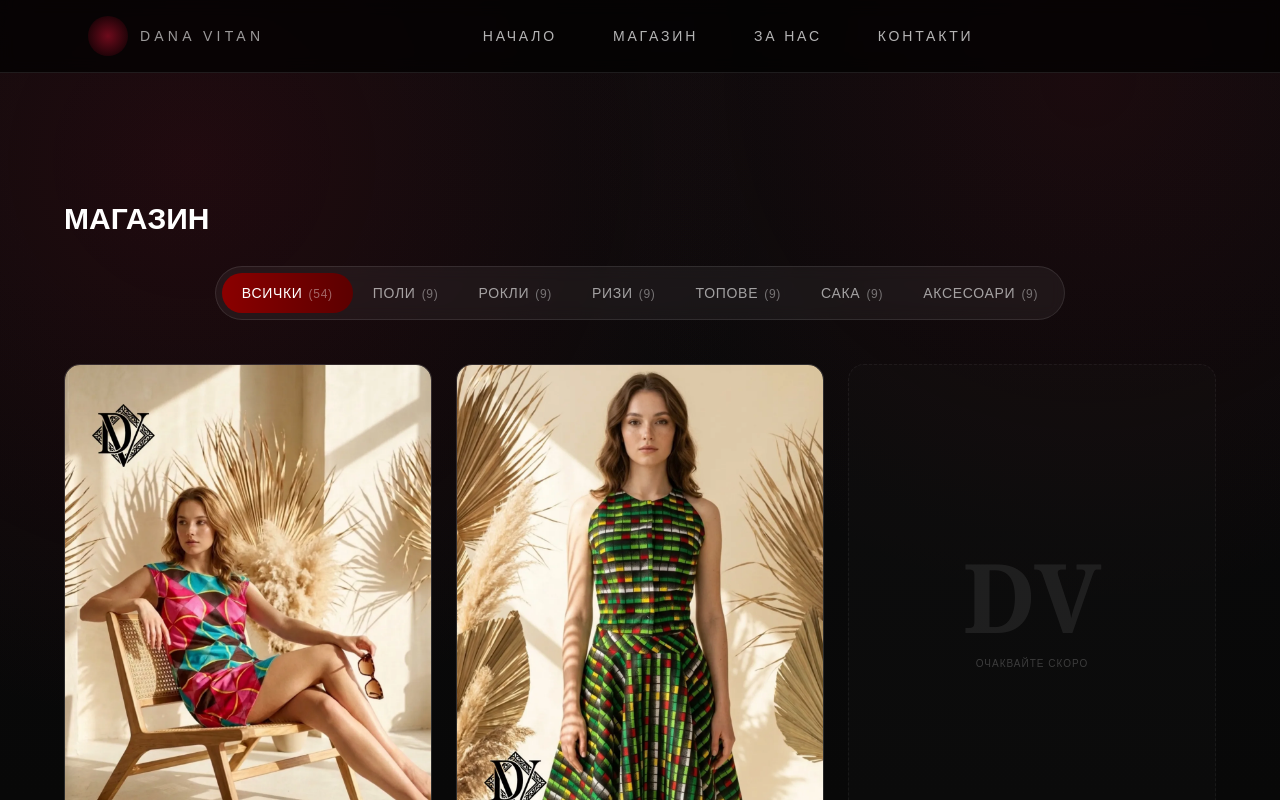
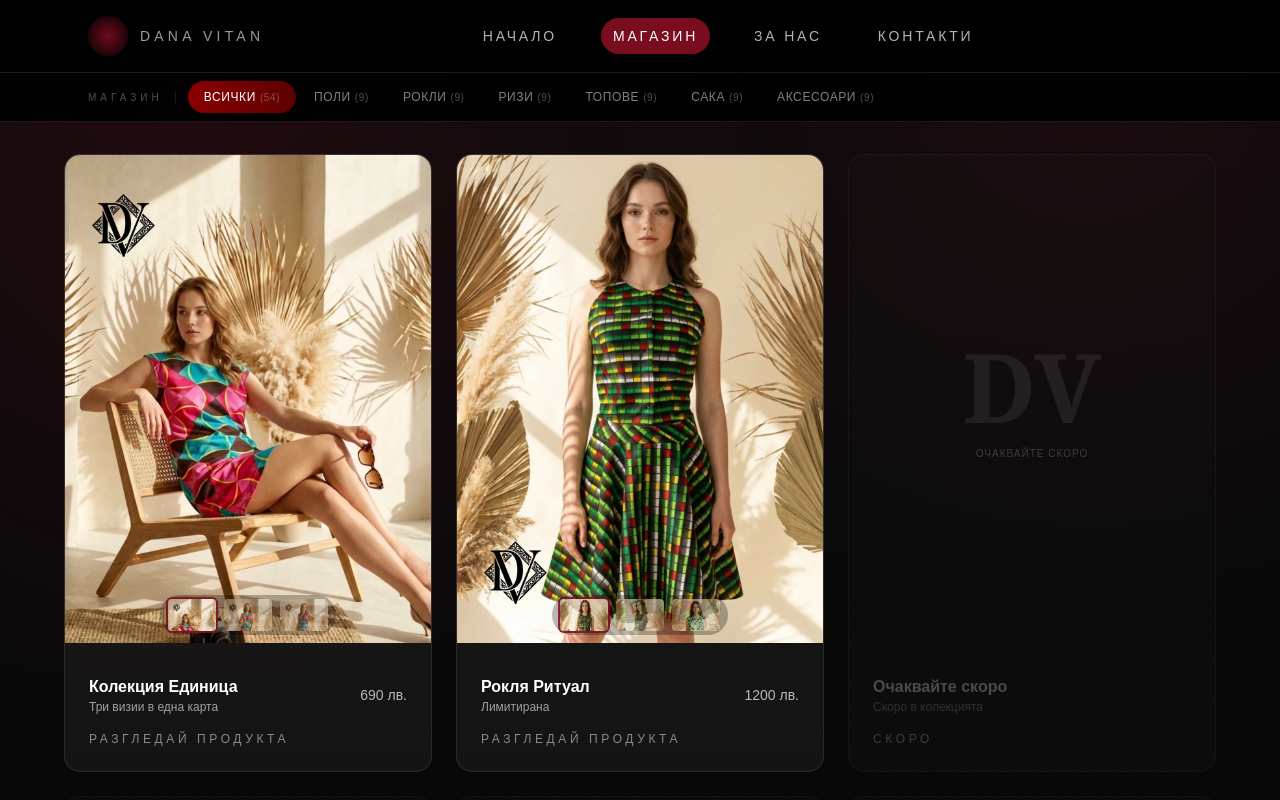
Before and after one commit to Niko5886/shopDanaVitan, a Next.js app: page /shop in a window 1280 px wide. Shown: the top 800 px of the page. Built offline with nearby package versions, Linux system fonts and the light colour scheme; a web font is replaced by a local one.

Commit message:
Add ShopSubNav component for category navigation and filtering in shop

```diff
--- a/app/page.tsx
+++ b/app/page.tsx
@@ -1,9 +1,15 @@
 import Link from "next/link";
 import ShopClient from "../components/ShopClient";
+import ShopSubNav from "../components/shop/ShopSubNav";
 import SectionRevealObserver from "../components/SectionRevealObserver";
 import HeroContent from "../components/HeroContent";
 import CategoryCards from "../components/home/CategoryCards";
 import { products } from "../data/products";
+
+const CATEGORIES = ["Поли", "Рокли", "Ризи", "Топове", "Сака", "Аксесоари"] as const;
+const counts = Object.fromEntries(
+  CATEGORIES.map((cat) => [cat, products.filter((p) => p.category === cat).length])
+);
 
 export default function Home() {
   return (
@@ -31,8 +37,9 @@ export default function Home() {
             </div>
           </section>
 
-          <section id="shop" data-reveal-section className="reveal-section scroll-mt-28 snap-start px-6 pb-20 pt-14 lg:min-h-[calc(100vh-84px)]">
-            <main className="relative z-10">
+          <section id="shop" data-reveal-section className="reveal-section scroll-mt-28 snap-start pb-20 lg:min-h-[calc(100vh-84px)]">
+            <ShopSubNav counts={counts} />
+            <main className="relative z-10 px-6 pt-8">
               <div className="mx-auto w-full max-w-6xl">
                 <h2 className="reveal-item reveal-delay-1 mb-4 text-3xl font-semibold text-white">МАГАЗИН</h2>
               </div>
@@ -170,11 +177,9 @@ export default function Home() {
 
         <footer className="border-t border-white/10 px-6 py-10">
           <div className="mx-auto flex w-full max-w-6xl flex-wrap items-center justify-between gap-6 text-xs uppercase tracking-[0.3em] text-white/50">
-            <span>© 2026 Dana`|`Vitan</span>
+            <span>© 2026 Dana Vitan</span>
             <div className="flex flex-wrap gap-6">
-              <span>Политика за доставка</span>
-              <span>Връщане и замяна</span>
-              <span>Лична консултация</span>
+              <span>Всички права запазени</span>
             </div>
           </div>
         </footer>
--- a/app/shop/page.tsx
+++ b/app/shop/page.tsx
@@ -1,3 +1,4 @@
+import ShopSubNav from "../../components/shop/ShopSubNav";
 import ShopClient from "../../components/ShopClient";
 import { products } from "../../data/products";
 
@@ -5,14 +6,20 @@ export const metadata = {
   title: "Магазин — Dana`|`Vitan",
 };
 
+const CATEGORIES = ["Поли", "Рокли", "Ризи", "Топове", "Сака", "Аксесоари"] as const;
+
+// Броят се на сервъра — products е статичен масив
+const counts = Object.fromEntries(
+  CATEGORIES.map((cat) => [cat, products.filter((p) => p.category === cat).length])
+);
+
 export default function ShopPage() {
   return (
     <div className="min-h-screen text-[color:var(--foreground)]">
-      <main className="relative z-10 px-6 pb-20 pt-28 sm:pt-32">
-        <div className="mx-auto w-full max-w-6xl">
-          <h1 className="mb-4 text-3xl font-semibold text-white">МАГАЗИН</h1>
+      {/* ShopSubNav е sticky top-[72px] и се слива визуално с навбара */}
+      <ShopSubNav counts={counts} />
 
-        </div>
+      <main className="relative z-10 px-6 pb-20 pt-8">
         <ShopClient products={products} />
       </main>
     </div>
--- a/components/Header.tsx
+++ b/components/Header.tsx
@@ -11,14 +11,11 @@ export default function Header() {
   const scrollToSection = (id: "home" | "shop" | "about" | "contacts") => {
     const target = document.getElementById(id);
     if (!target) return;
-
     target.scrollIntoView({ behavior: "smooth", block: "start" });
-
     const newHash = `#${id}`;
     if (window.location.hash !== newHash) {
       window.history.replaceState(null, "", newHash);
     }
-
     if (id === "home") {
       window.dispatchEvent(new Event("dana:reset-shop-pagination"));
     }
@@ -30,19 +27,14 @@ export default function Header() {
     const sectionIds = ["home", "shop", "about", "contacts"] as const;
 
     const handleScroll = () => {
-      const line = 120; // px from viewport top — section becomes active when its top scrolls past here
+      const line = 120;
       let current: typeof sectionIds[number] = "home";
-
       for (const id of sectionIds) {
         const el = document.getElementById(id);
         if (!el) continue;
-        if (el.getBoundingClientRect().top <= line) {
-          current = id;
-        }
+        if (el.getBoundingClientRect().top <= line) current = id;
       }
-
       setActiveSection(current);
-
       const newHash = `#${current}`;
       if (window.location.hash !== newHash) {
         window.history.replaceState(null, "", newHash);
@@ -51,20 +43,17 @@ export default function Header() {
 
     window.addEventListener("scroll", handleScroll, { passive: true });
     handleScroll();
-
     return () => window.removeEventListener("scroll", handleScroll);
   }, [pathname]);
 
   const linkClass = (href: string) => {
     const isHashLink = href.startsWith("/#");
     const hashTarget = isHashLink ? href.replace("/#", "") : "";
-
     const isActive = isHashLink
       ? pathname === "/" && activeSection === hashTarget
       : href === "/"
         ? pathname === "/"
         : pathname === href || pathname.startsWith(`${href}/`);
-
     return [
       "rounded-full px-3 py-2 transition",
       isActive ? "bg-[color:var(--accent)] text-white" : "text-white/70 hover:text-white",
@@ -72,7 +61,7 @@ export default function Header() {
   };
 
   return (
-    <header className="sticky top-0 z-20 border-b border-white/10 bg-black/70 backdrop-blur">
+    <header className="sticky top-0 z-50 border-b border-white/10 bg-black/90 backdrop-blur-md">
       <div className="mx-auto flex w-full max-w-6xl items-center justify-between px-6 py-4">
         <Link
           href="/#home"
@@ -89,53 +78,26 @@ export default function Header() {
             <p className="text-sm uppercase tracking-[0.3em] text-white/60">Dana Vitan</p>
           </div>
         </Link>
+
         <nav className="hidden items-center gap-8 text-sm uppercase tracking-[0.2em] text-white/70 md:flex">
-          <Link
-            className={linkClass("/#home")}
-            href="/#home"
-            onClick={(e) => {
-              if (pathname !== "/") return;
-              e.preventDefault();
-              scrollToSection("home");
-            }}
-          >
+          <Link className={linkClass("/#home")} href="/#home"
+            onClick={(e) => { if (pathname !== "/") return; e.preventDefault(); scrollToSection("home"); }}>
             НАЧАЛО
           </Link>
-          <Link
-            className={linkClass("/#shop")}
-            href="/#shop"
-            onClick={(e) => {
-              if (pathname !== "/") return;
-              e.preventDefault();
-              scrollToSection("shop");
-            }}
-          >
+          <Link className={linkClass("/shop")} href="/shop">
             МАГАЗИН
           </Link>
-          <Link
-            className={linkClass("/#about")}
-            href="/#about"
-            onClick={(e) => {
-              if (pathname !== "/") return;
-              e.preventDefault();
-              scrollToSection("about");
-            }}
-          >
+          <Link className={linkClass("/#about")} href="/#about"
+            onClick={(e) => { if (pathname !== "/") return; e.preventDefault(); scrollToSection("about"); }}>
             ЗА НАС
           </Link>
-          <Link
-            className={linkClass("/#contacts")}
-            href="/#contacts"
-            onClick={(e) => {
-              if (pathname !== "/") return;
-              e.preventDefault();
-              scrollToSection("contacts");
-            }}
-          >
+          <Link className={linkClass("/#contacts")} href="/#contacts"
+            onClick={(e) => { if (pathname !== "/") return; e.preventDefault(); scrollToSection("contacts"); }}>
             Контакти
           </Link>
         </nav>
-        <div className="flex items-center gap-4"></div>
+
+        <div className="flex items-center gap-4" />
       </div>
     </header>
   );
--- a/components/ShopClient.tsx
+++ b/components/ShopClient.tsx
@@ -1,29 +1,24 @@
 "use client";
 import { useEffect, useMemo, useState } from "react";
-import { usePathname, useRouter } from "next/navigation";
+import { useRouter } from "next/navigation";
 import { motion, AnimatePresence } from "framer-motion";
 import type { ProductWithImages } from "../data/products";
 import Image from "next/image";
-import CategoryFilter, { ALL_CATEGORY } from "./shop/CategoryFilter";
 
 type Props = {
   products: ProductWithImages[];
 };
 
-const CATEGORIES = ["Поли", "Рокли", "Ризи", "Топове", "Сака", "Аксесоари"];
+const ALL_CATEGORY = "Всички";
 
-// Slugове за URL: "Рокли" → "rokli"
-const CATEGORY_TO_SLUG: Record<string, string> = {
-  "Поли": "poli",
-  "Рокли": "rokli",
-  "Ризи": "rizi",
-  "Топове": "topove",
-  "Сака": "saka",
-  "Аксесоари": "aksesоari",
+const SLUG_TO_CATEGORY: Record<string, string> = {
+  poli: "Поли",
+  rokli: "Рокли",
+  rizi: "Ризи",
+  topove: "Топове",
+  saka: "Сака",
+  aksesоari: "Аксесоари",
 };
-const SLUG_TO_CATEGORY: Record<string, string> = Object.fromEntries(
-  Object.entries(CATEGORY_TO_SLUG).map(([k, v]) => [v, k])
-);
 
 // Placeholder карта — приглушен вид, не е кликаема
 function PlaceholderCard() {
@@ -31,17 +26,15 @@ function PlaceholderCard() {
     <div className="overflow-hidden rounded-2xl border border-dashed border-white/5 bg-white/[0.02]">
       <div className="relative aspect-[3/4] w-full flex flex-col items-center justify-center gap-3 bg-black/10">
         {/* DV монограм — watermark */}
-        <span className="select-none font-serif text-8xl font-bold text-white/8 leading-none">
+        <span className="select-none font-serif text-8xl font-bold leading-none text-white/[0.08]">
           DV
         </span>
         <p className="text-[10px] uppercase tracking-widest text-white/20">Очаквайте скоро</p>
       </div>
       <div className="p-6">
-        <div className="mt-2 flex items-center justify-between">
-          <div>
-            <p className="text-base font-semibold text-white/25">Очаквайте скоро</p>
-            <p className="text-xs text-white/15">Скоро в колекцията</p>
-          </div>
+        <div className="mt-2">
+          <p className="text-base font-semibold text-white/25">Очаквайте скоро</p>
+          <p className="text-xs text-white/15">Скоро в колекцията</p>
         </div>
         <p className="mt-4 text-xs uppercase tracking-[0.3em] text-white/20">Скоро</p>
       </div>
@@ -71,10 +64,7 @@ function ProductCard({ p, openProduct }: { p: ProductWithImages; openProduct: (i
         role="link"
         tabIndex={0}
         onKeyDown={(e) => {
-          if (e.key === "Enter" || e.key === " ") {
-            e.preventDefault();
-            openProduct(p.id);
-          }
+          if (e.key === "Enter" || e.key === " ") { e.preventDefault(); openProduct(p.id); }
         }}
       >
         <div className="relative aspect-[3/4] w-full overflow-hidden bg-black">
@@ -106,10 +96,7 @@ function ProductCard({ p, openProduct }: { p: ProductWithImages; openProduct: (i
       role="link"
       tabIndex={0}
       onKeyDown={(e) => {
-        if (e.key === "Enter" || e.key === " ") {
-          e.preventDefault();
-          openProduct(p.id);
-        }
+        if (e.key === "Enter" || e.key === " ") { e.preventDefault(); openProduct(p.id); }
       }}
     >
       <div className="relative aspect-[3/4] w-full bg-black" aria-label={`Отвори детайли за ${p.title}`}>
@@ -122,15 +109,13 @@ function ProductCard({ p, openProduct }: { p: ProductWithImages; openProduct: (i
           style={{ objectPosition: focalFor(idx) }}
         />
 
-        <button
-          type="button"
+        <button type="button"
           onClick={(e) => { e.preventDefault(); e.stopPropagation(); setIdx((i) => (i - 1 + images.length) % images.length); }}
           className="absolute left-2 top-1/2 -translate-y-1/2 rounded-full bg-black/40 p-2 text-white opacity-0 group-hover:opacity-100 transition"
           aria-label="Предишна снимка"
         >‹</button>
 
-        <button
-          type="button"
+        <button type="button"
           onClick={(e) => { e.preventDefault(); e.stopPropagation(); setIdx((i) => (i + 1) % images.length); }}
           className="absolute right-2 top-1/2 -translate-y-1/2 rounded-full bg-black/40 p-2 text-white opacity-0 group-hover:opacity-100 transition"
           aria-label="Следваща снимка"
@@ -138,9 +123,7 @@ function ProductCard({ p, openProduct }: { p: ProductWithImages; openProduct: (i
 
         <div className="absolute left-1/2 bottom-2 -translate-x-1/2 flex gap-2 rounded-full bg-black/30 p-1 px-2 opacity-90">
           {images.map((im, i) => (
-            <button
-              key={im}
-              type="button"
+            <button key={im} type="button"
               onClick={(e) => { e.preventDefault(); e.stopPropagation(); setIdx(i); }}
               aria-label={`Снимка ${i + 1} за ${p.title}`}
               className={`h-8 w-12 overflow-hidden rounded ${i === idx ? "ring-2 ring-[color:var(--accent)]" : "opacity-70 hover:opacity-100"}`}
@@ -169,31 +152,26 @@ function ProductCard({ p, openProduct }: { p: ProductWithImages; openProduct: (i
 
 export default function ShopClient({ products }: Props) {
   const router = useRouter();
-  const pathname = usePathname();
-  const isShopPage = pathname === "/shop";
 
-  const [activeCategory, setActiveCategory] = useState<string>(ALL_CATEGORY);
+  // Четем начална категория директно в useState — синхронизирано с ShopSubNav
+  const [activeCategory, setActiveCategory] = useState<string>(() => {
+    if (typeof window === "undefined") return ALL_CATEGORY;
+    const slug = new URLSearchParams(window.location.search).get("category");
+    return (slug && SLUG_TO_CATEGORY[slug]) ? SLUG_TO_CATEGORY[slug] : ALL_CATEGORY;
+  });
   const [page, setPage] = useState(1);
   const perPage = 9;
 
-  // Брой продукти по категория за badge-овете
-  const counts = useMemo(() => {
-    const map: Record<string, number> = {};
-    for (const cat of CATEGORIES) {
-      map[cat] = products.filter((p) => p.category === cat).length;
-    }
-    return map;
-  }, [products]);
-
-  // Четем начална категория от URL при зареждане (само на /shop)
+  // Слушаме за смяна на категория от ShopSubNav
   useEffect(() => {
-    if (!isShopPage) return;
-    const params = new URLSearchParams(window.location.search);
-    const slug = params.get("category");
-    if (slug && SLUG_TO_CATEGORY[slug]) {
-      setActiveCategory(SLUG_TO_CATEGORY[slug]);
-    }
-  }, [isShopPage]);
+    const handler = (e: Event) => {
+      const cat = (e as CustomEvent<string>).detail;
+      setActiveCategory(cat);
+      setPage(1);
+    };
+    window.addEventListener("dana:category-changed", handler);
+    return () => window.removeEventListener("dana:category-changed", handler);
+  }, []);
 
   // Ресет на пагинацията при external event
   useEffect(() => {
@@ -210,20 +188,6 @@ export default function ShopClient({ products }: Props) {
     }
     section.scrollIntoView({ behavior: "smooth", block: "start" });
   };
-
-  function handleCategoryChange(cat: string) {
-    setActiveCategory(cat);
-    setPage(1);
-
-    // Синхронизиране на URL само на /shop страницата
-    if (isShopPage) {
-      const slug = CATEGORY_TO_SLUG[cat];
-      const query = slug ? `?category=${slug}` : "";
-      router.replace(`/shop${query}`, { scroll: false });
-    } else {
-      requestAnimationFrame(keepShopInView);
-    }
-  }
 
   const filtered = useMemo(() => {
     if (activeCategory === ALL_CATEGORY) return products;
@@ -243,13 +207,6 @@ export default function ShopClient({ products }: Props) {
 
   return (
     <div className="mx-auto w-full max-w-6xl">
-      <CategoryFilter
-        categories={CATEGORIES}
-        activeCategory={activeCategory}
-        onCategoryChange={handleCategoryChange}
-        counts={counts}
-      />
-
       {/* Продуктова решетка с fade + stagger при смяна на категория */}
       <AnimatePresence mode="wait">
         <motion.div
@@ -275,8 +232,7 @@ export default function ShopClient({ products }: Props) {
 
       {/* Пагинация */}
       <div className="mt-8 flex items-center justify-center gap-3">
-        <button
-          type="button"
+        <button type="button"
           onClick={(e) => { e.preventDefault(); e.stopPropagation(); setPage((s) => Math.max(1, s - 1)); requestAnimationFrame(keepShopInView); }}
           disabled={page === 1}
           className="rounded px-3 py-2 bg-white/5 text-white/70 disabled:opacity-40"
@@ -285,9 +241,7 @@ export default function ShopClient({ products }: Props) {
         </button>
 
         {Array.from({ length: totalPages }).map((_, i) => (
-          <button
-            key={i}
-            type="button"
+          <button key={i} type="button"
             onClick={(e) => { e.preventDefault(); e.stopPropagation(); setPage(i + 1); requestAnimationFrame(keepShopInView); }}
             className={`min-w-[40px] rounded px-3 py-2 ${page === i + 1 ? "bg-[color:var(--accent)] text-white" : "bg-white/5 text-white/70 hover:bg-white/10"}`}
           >
@@ -295,8 +249,7 @@ export default function ShopClient({ products }: Props) {
           </button>
         ))}
 
-        <button
-          type="button"
+        <button type="button"
           onClick={(e) => { e.preventDefault(); e.stopPropagation(); setPage((s) => Math.min(totalPages, s + 1)); requestAnimationFrame(keepShopInView); }}
           disabled={page === totalPages}
           className="rounded px-3 py-2 bg-white/5 text-white/70 disabled:opacity-40"
--- /dev/null
+++ b/components/shop/ShopSubNav.tsx
@@ -0,0 +1,122 @@
+"use client";
+// Sticky лента с категорийния филтър — рендерира се директно от shop page.
+// Позиционирана веднага след навбара (sticky top-[72px]) и визуално слята с него.
+// Няма условни рендерирания и няма opacity-0 анимации — ВИНАГИ видима при mount.
+
+import { useEffect, useState } from "react";
+import { usePathname, useRouter } from "next/navigation";
+import { motion } from "framer-motion";
+
+const CATEGORIES = ["Поли", "Рокли", "Ризи", "Топове", "Сака", "Аксесоари"] as const;
+const ALL = "Всички";
+
+const SLUG: Record<string, string> = {
+  Поли: "poli",
+  Рокли: "rokli",
+  Ризи: "rizi",
+  Топове: "topove",
+  Сака: "saka",
+  Аксесоари: "aksesоari",
+};
+const FROM_SLUG: Record<string, string> = Object.fromEntries(
+  Object.entries(SLUG).map(([k, v]) => [v, k])
+);
+
+interface Props {
+  counts: Record<string, number>;
+}
+
+export default function ShopSubNav({ counts }: Props) {
+  const router = useRouter();
+  const pathname = usePathname();
+
+  // Дефолтна стойност — "Всички". Задава се директно в useState без useEffect
+  // за да е видима от първия рендеринг (SSR + hydration).
+  const [active, setActive] = useState<string>(() => {
+    // При SSR window не съществува — връщаме дефолта.
+    if (typeof window === "undefined") return ALL;
+    const slug = new URLSearchParams(window.location.search).get("category");
+    return (slug && FROM_SLUG[slug]) ? FROM_SLUG[slug] : ALL;
+  });
+
+  // Синхронизираме при browser back/forward навигация
+  useEffect(() => {
+    const onPop = () => {
+      const slug = new URLSearchParams(window.location.search).get("category");
+      setActive((slug && FROM_SLUG[slug]) ? FROM_SLUG[slug] : ALL);
+    };
+    window.addEventListener("popstate", onPop);
+    return () => window.removeEventListener("popstate", onPop);
+  }, []);
+
+  const totalCount = Object.values(counts).reduce((a, b) => a + b, 0);
+
+  function handleChange(cat: string) {
+    setActive(cat);
+    // URL sync само на /shop (shareable). На homepage филтрираме на място.
+    if (pathname === "/shop") {
+      const slug = SLUG[cat];
+      router.replace(`/shop${slug ? `?category=${slug}` : ""}`, { scroll: false });
+    }
+    window.dispatchEvent(new CustomEvent("dana:category-changed", { detail: cat }));
+  }
+
+  return (
+    // sticky top-[72px] = точно под навбара (навбарът е 72px висок: py-4 + h-10).
+    // Същият bg/blur като навбара — изглеждат като едно цяло.
+    <div className="sticky top-[72px] z-40 border-b border-white/10 bg-black/90 backdrop-blur-md">
+      <div className="mx-auto w-full max-w-6xl px-6">
+        <div className="flex items-center gap-3 py-2">
+
+          {/* Малък лейбъл вляво */}
+          <span className="hidden shrink-0 text-[10px] uppercase tracking-[0.4em] text-white/30 sm:block">
+            Магазин
+          </span>
+          <span className="hidden h-3 w-px shrink-0 bg-white/10 sm:block" />
+
+          {/* Pill бутони — хоризонтален скрол на мобилен без scrollbar */}
+          <div
+            className="overflow-x-auto"
+            style={{ scrollbarWidth: "none", WebkitOverflowScrolling: "touch" } as React.CSSProperties}
+          >
+            <div className="flex items-center gap-0.5 min-w-max">
+              {[ALL, ...CATEGORIES].map((cat) => {
+                const isActive = cat === active;
+                const count = cat === ALL ? totalCount : (counts[cat] ?? 0);
+
+                return (
+                  <button
+                    key={cat}
+                    onClick={() => handleChange(cat)}
+                    className={`group relative whitespace-nowrap rounded-full px-4 py-2 text-xs font-medium uppercase tracking-wider transition-colors duration-200 ${
+                      isActive ? "text-white" : "text-white/50 hover:text-white/80"
+                    }`}
+                  >
+                    {/* Анимиран sliding indicator */}
+                    {isActive && (
+                      <motion.span
+                        layoutId="shop-subnav-indicator"
+                        className="absolute inset-0 rounded-full bg-gradient-to-r from-[#8B0000] to-[#5c0000]"
+                        transition={{ duration: 0.25, ease: "easeOut" }}
+                      />
+                    )}
+
+                    {/* Hover подсветка за неактивни */}
+                    {!isActive && (
+                      <span className="absolute inset-0 rounded-full bg-white/0 transition-colors duration-200 group-hover:bg-white/5" />
+                    )}
+
+                    <span className="relative z-10 flex items-baseline gap-1">
+                      {cat}
+                      <span className="text-[10px] font-normal text-white/30">({count})</span>
+                    </span>
+                  </button>
+                );
+              })}
+            </div>
+          </div>
+        </div>
+      </div>
+    </div>
+  );
+}
```
